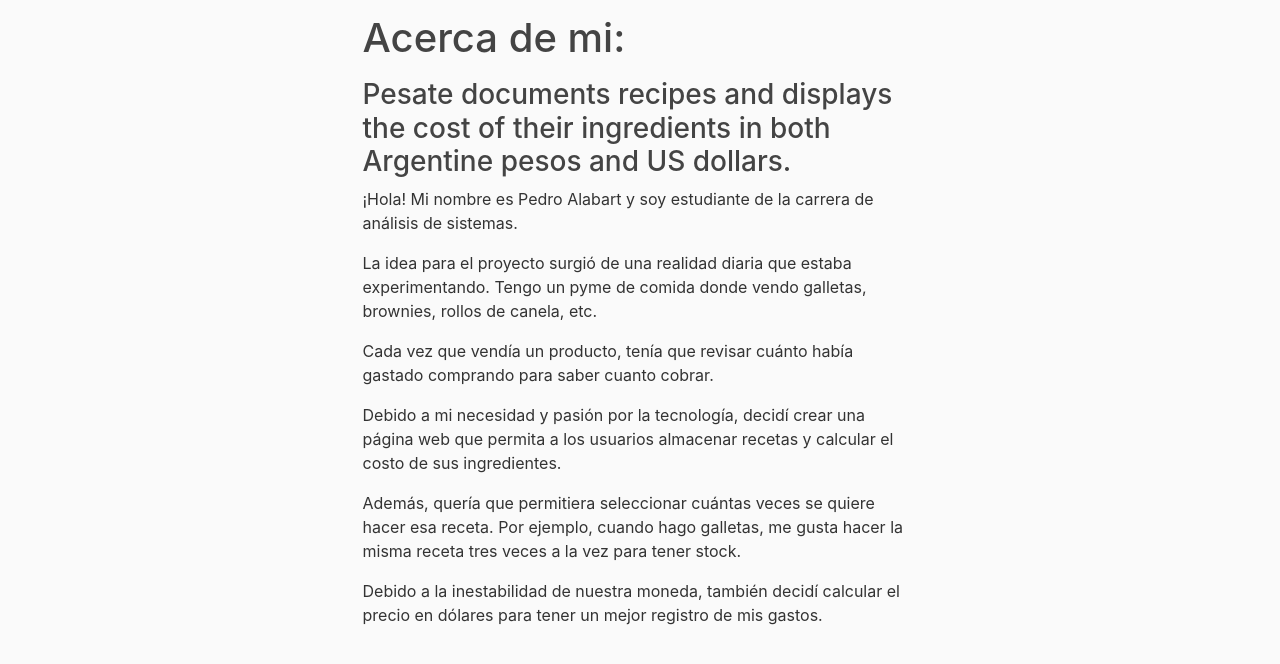
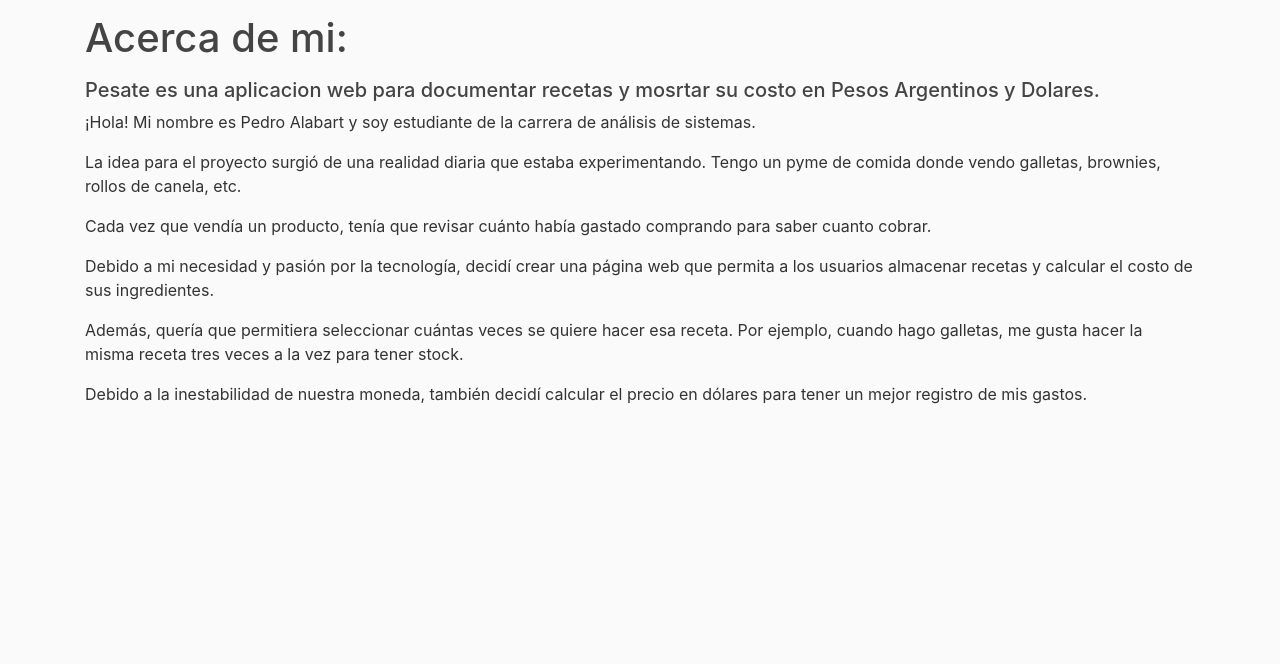
Before and after one commit to JustOdrep/PesateProject, a Flask app: page /about in a window 1280 px wide. Shown: the part 66-730 px from the top of the page. Run offline with Flask 3, Linux system fonts and the light colour scheme; parts of the project's set-up code (start-up, migrations or seed data) failed here and were passed over.

Commit message:
Better about

```diff
--- a/Pagina/templates/about.html
+++ b/Pagina/templates/about.html
@@ -2,10 +2,10 @@
 
 
 {%block content%}
-<div class="contenedor">
 <h1 class="display-6 mt-2 mb-3">Acerca de mi:</h1>
 
-<h3>Pesate documents recipes and displays the cost of their ingredients in both Argentine pesos and US dollars.</h3>
+<h5>Pesate es una aplicacion web para documentar recetas y mosrtar su costo en Pesos Argentinos y Dolares.
+</h5>
 <p>
     ¡Hola! Mi nombre es Pedro Alabart y soy estudiante de la carrera de análisis de sistemas.
 </p>
@@ -24,5 +24,5 @@
     Debido a la inestabilidad de nuestra moneda, también decidí calcular el precio en dólares para tener un
     mejor registro de mis gastos.
 </p>
-</div>
+
 {%endblock content%}
```
